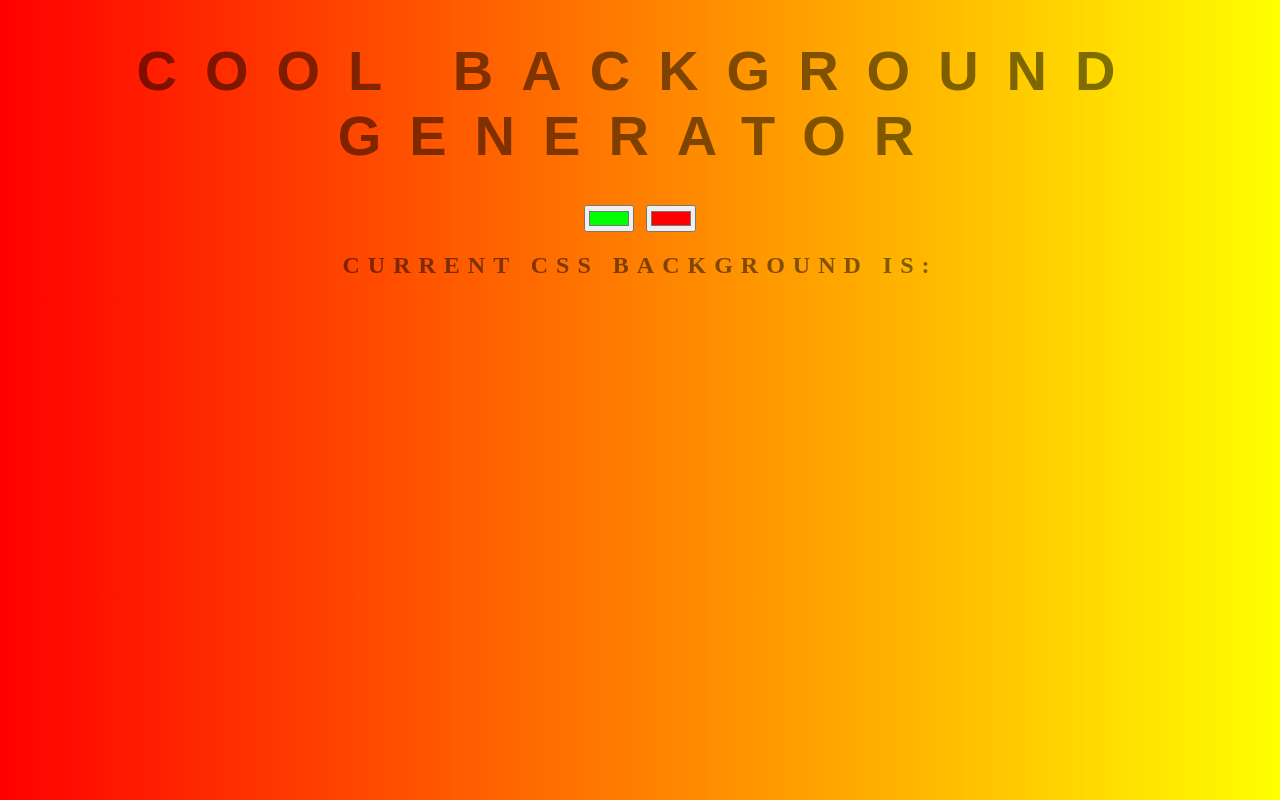
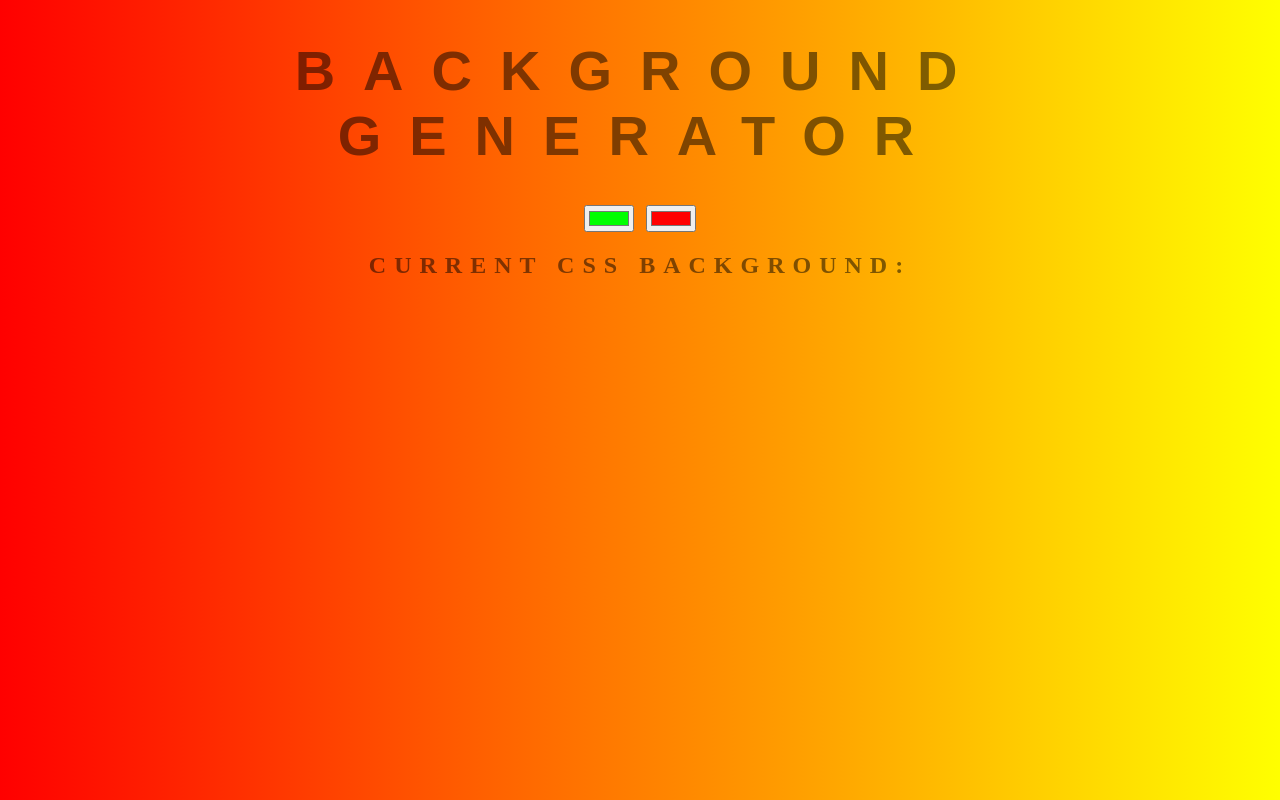
Before and after one commit to krnowakowski/background-generator, a plain HTML site: page index.html in a window 1280 px wide. Drawn offline with Linux system fonts and the light colour scheme.

Commit message:
reverting back to old title

```diff
--- a/index.html
+++ b/index.html
@@ -5,10 +5,10 @@
     <link rel="stylesheet" type="text/css" href="style.css" />
   </head>
   <body id="gradient">
-    <h1>Cool Background Generator</h1>
+    <h1>Background Generator</h1>
     <input class="color1" type="color" name="color1" value="#00ff00" />
     <input class="color2" type="color" name="color2" value="#ff0000" />
-    <h2>Current CSS Background is:</h2>
+    <h2>Current CSS Background:</h2>
     <h3></h3>
     <script type="text/javascript" src="script.js"></script>
   </body>
```
